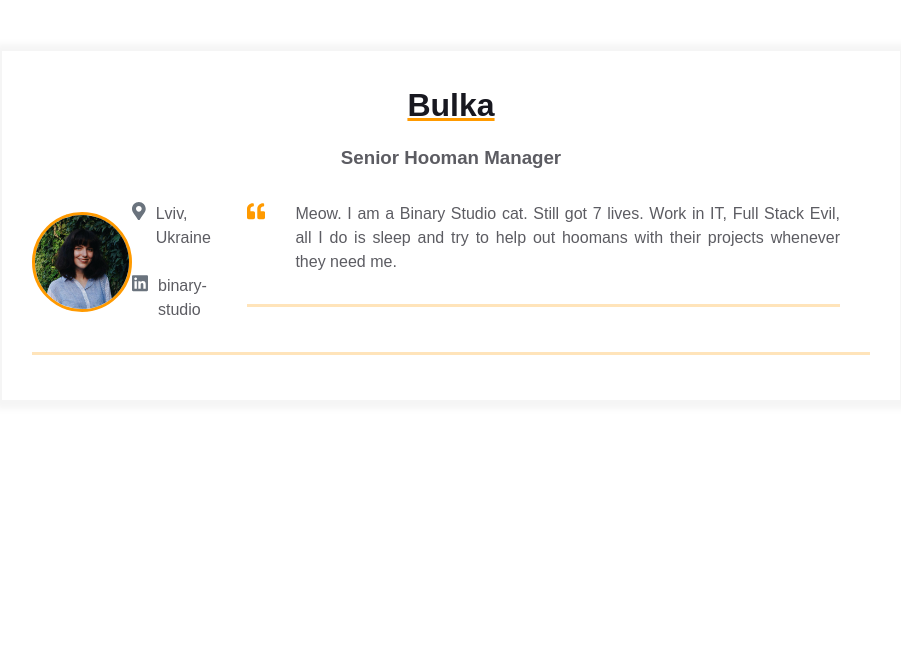
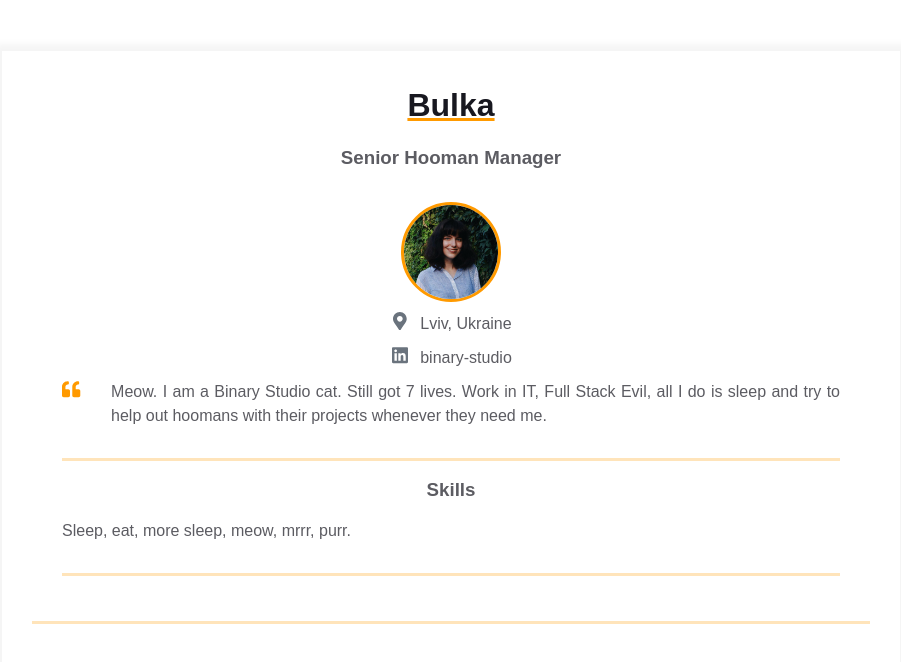
Before and after one commit to AnastasiaKhmelevska/Homepage, a plain HTML site: page index.html in a window 1280 px wide. Shown: the whole page, without its empty margins (189-1090 px from the left). Drawn offline with Linux system fonts and the light colour scheme.

Commit message:
Add skills block, change styles and structure of index.html file

```diff
--- a/index.html
+++ b/index.html
@@ -4,6 +4,7 @@
     <meta charset="UTF-8" />
     <meta name="viewport" content="width=device-width, initial-scale=1" />
     <link rel="stylesheet" href="styles.css">
+    <script src="https://kit.fontawesome.com/339b2ab797.js" crossorigin="anonymous"></script>
     <title>Résumé</title>
   </head>
   <body>
@@ -14,13 +15,13 @@
             <h1 class="contact-info__header">Bulka</h1>
             <h3 class="contact-info__sub-header">Senior Hooman Manager</h3>
 
-            <div class="contact_info_container fh">
-
-              <div class="contact-info__block contact-info__block--center">
+            <div class="contact_info_container contact-info__block--center fh">
+              <div class="contact-info__block">
                 <img class="contact-info__avatar" src="assets/avatar.png" alt="Avatar">
               </div>
+            </div>
 
-              <div class="contact-info__block">
+            <div class="contact-info__block--center fh">
               <a href="" rel="author" class="contact-info__item">
                 <div class="contact-info__item-icon-wrapper">
                   <svg class="contact-info__item-icon" xmlns="http://www.w3.org/2000/svg" viewBox="0 0 384 512">
@@ -31,7 +32,9 @@
                 </div>
                 <span>Lviv, Ukraine</span>
               </a>
+            </div>
 
+            <div class="contact-info__block--center fh">
               <a href="https://ua.linkedin.com/company/binary-studio_241166" rel="author" class="contact-info__item">
                 <div class="contact-info__item-icon-wrapper">
                   <svg class="contact-info__item-icon" xmlns="http://www.w3.org/2000/svg" viewBox="0 0 448 512">
@@ -62,7 +65,16 @@
                 </div>
               </div>
             </div>
+
+            <div class="container">
+              <div class="resume__block">
+                <div class="skills">
+                  <h3 class="skills__header">Skills</h3>
+                  <p class="skills__text">Sleep, eat, more sleep, meow, mrrr, purr. </p>
                 </div>
+              </div>
+            </div>
+
           </div>
         </div>
       </div>
--- a/styles.css
+++ b/styles.css
@@ -26,6 +26,7 @@ body {
     display: flex;
     flex-direction: row;
     justify-content: space-between;
+    margin: 10px;
 }
 
 .fv {
```
Lines whose indentation alone changed are shown as unchanged.
